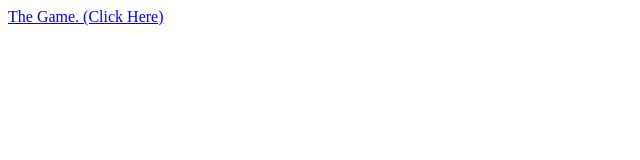
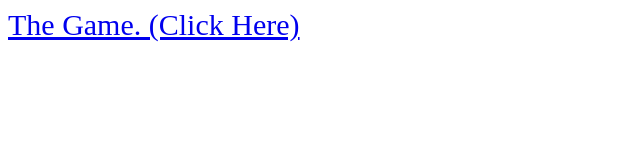
Before and after one commit to GaryJuarez/Alert-Game, a plain HTML site: page index.html in a window 1280 px wide. Shown: the whole page, without its empty margins (0-640 px from the left). Drawn offline with Linux system fonts and the light colour scheme.

Commit message:
Update index.html

```diff
--- a/index.html
+++ b/index.html
@@ -1,8 +1,13 @@
 <!DOCTYPE html>
 <html>
 <head>
+  <style>
+    a {
+     font-size:30px;
+    }
+  </style>
 </head>
 <body>
-<a href="practice js.html">The Game. (Click Here)</a>
+<a href="gameFile.html">The Game. (Click Here)</a>
 </body>
 </html>
```
